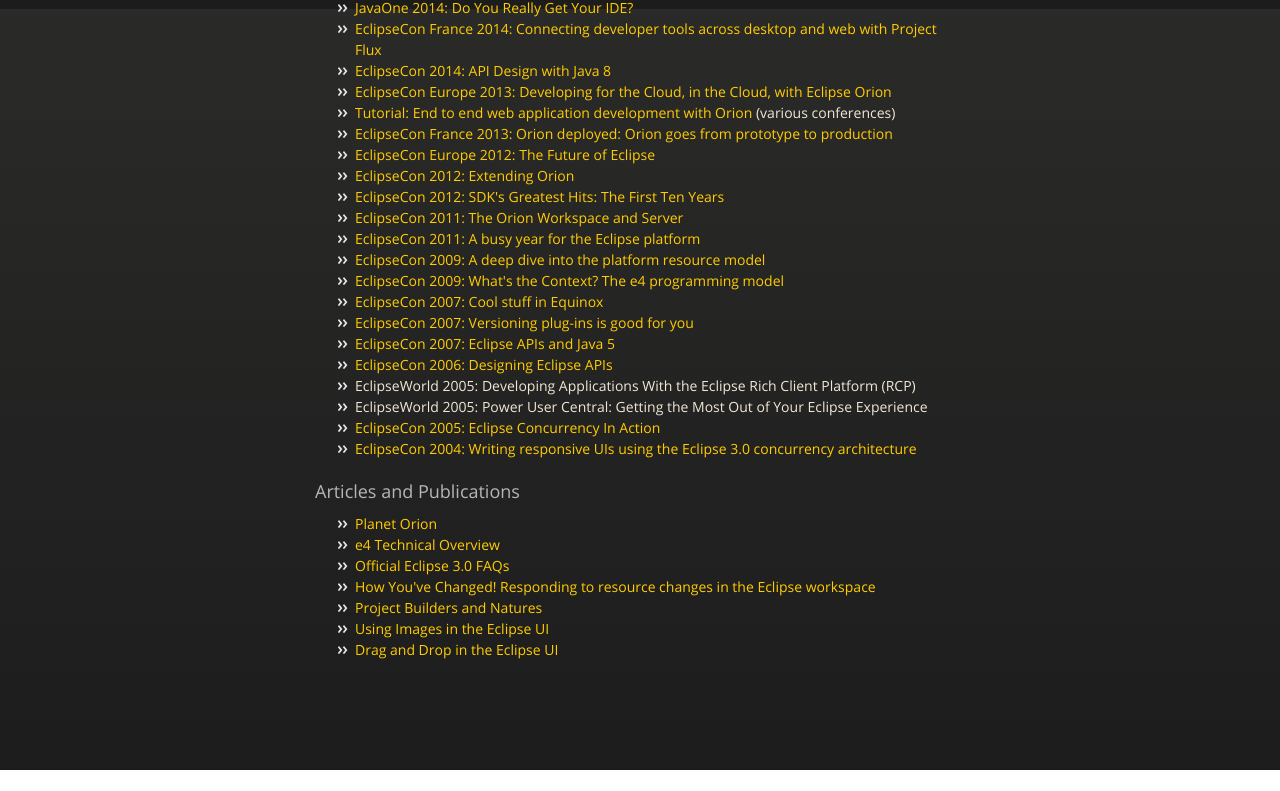
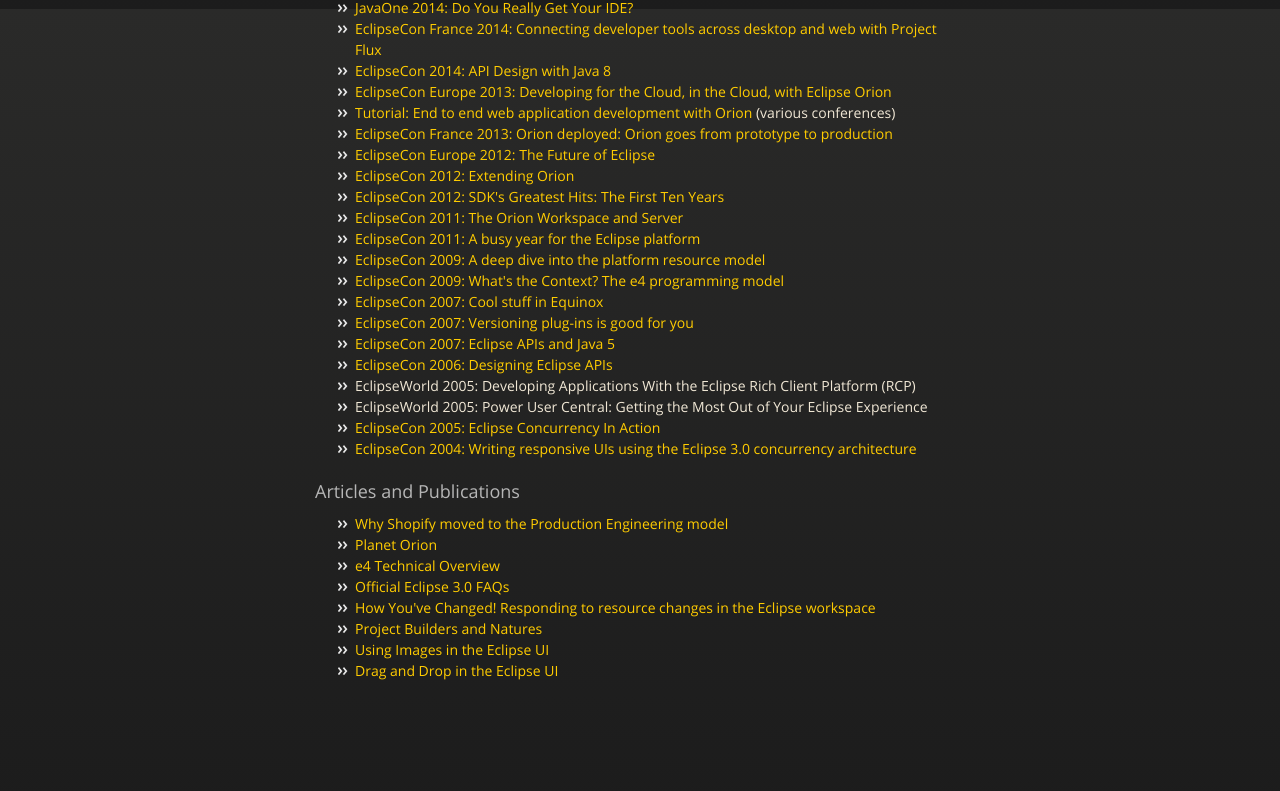
Before and after one commit to jarthorn/jarthorn.github.io, a plain HTML site: page index.html in a window 1280 px wide. Shown: the part 791-1582 px from the top of the page. Before the commit the page ends 1561 px from the top, so only its background shows below. Drawn offline with nearby package versions, Linux system fonts and the light colour scheme.

Commit message:
Add Shopify engineering blog link

```diff
--- a/index.html
+++ b/index.html
@@ -85,6 +85,7 @@
 <a id="articles-and-publications" class="anchor" href="#articles-and-publications" aria-hidden="true"><span class="octicon octicon-link"></span></a>Articles and Publications</h3>
 
 <ul>
+<li><a href="https://shopifyengineering.myshopify.com/blogs/engineering/why-shopify-moved-to-the-production-engineering-model">Why Shopify moved to the Production Engineering model</a></li>
 <li><a href="http://planetorion.org/news/author/john/">Planet Orion</a></li>
 <li><a href="http://www.eclipse.org/e4/resources/e4-whitepaper.php">e4 Technical Overview</a></li>
 <li><a href="http://www.amazon.com/Official-Eclipse-3-0-FAQs/dp/0321268385/ref=sr_1_1?ie=UTF8&amp;s=books&amp;qid=1221163807&amp;sr=8-1">Official Eclipse 3.0 FAQs</a></li>
```
